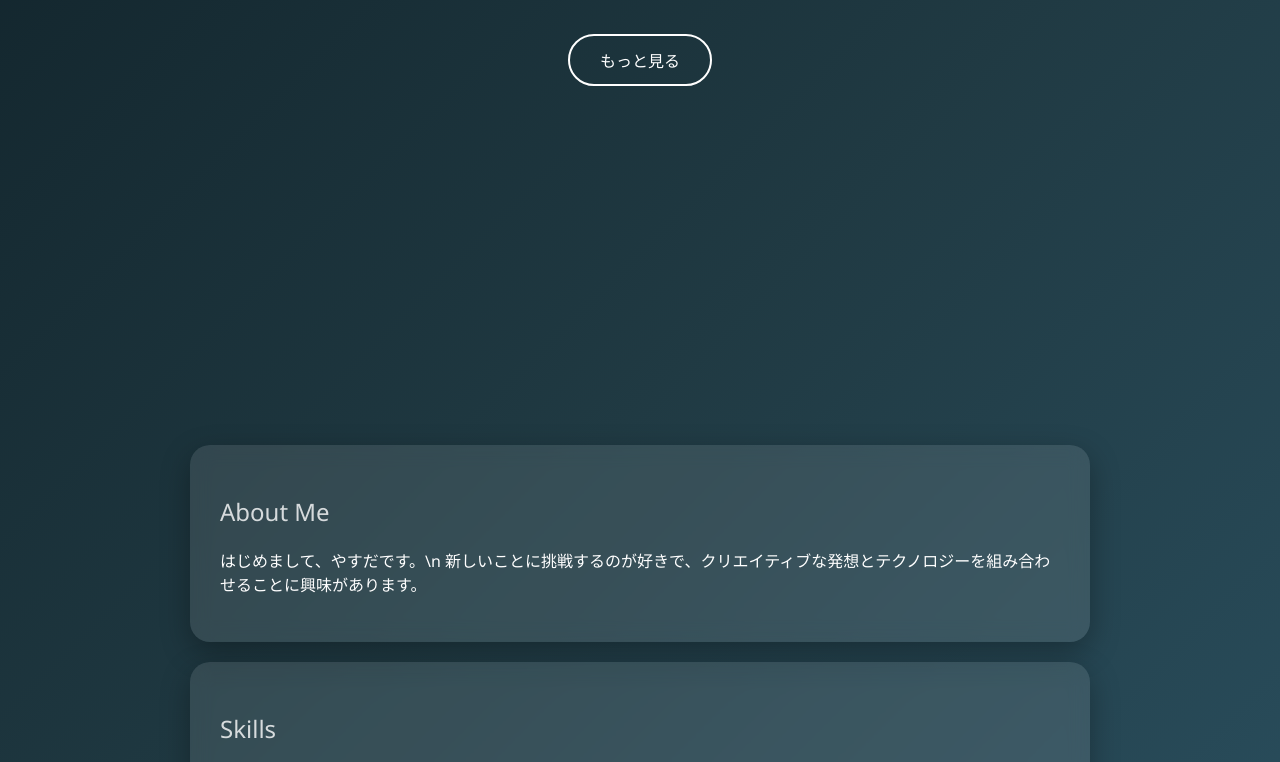
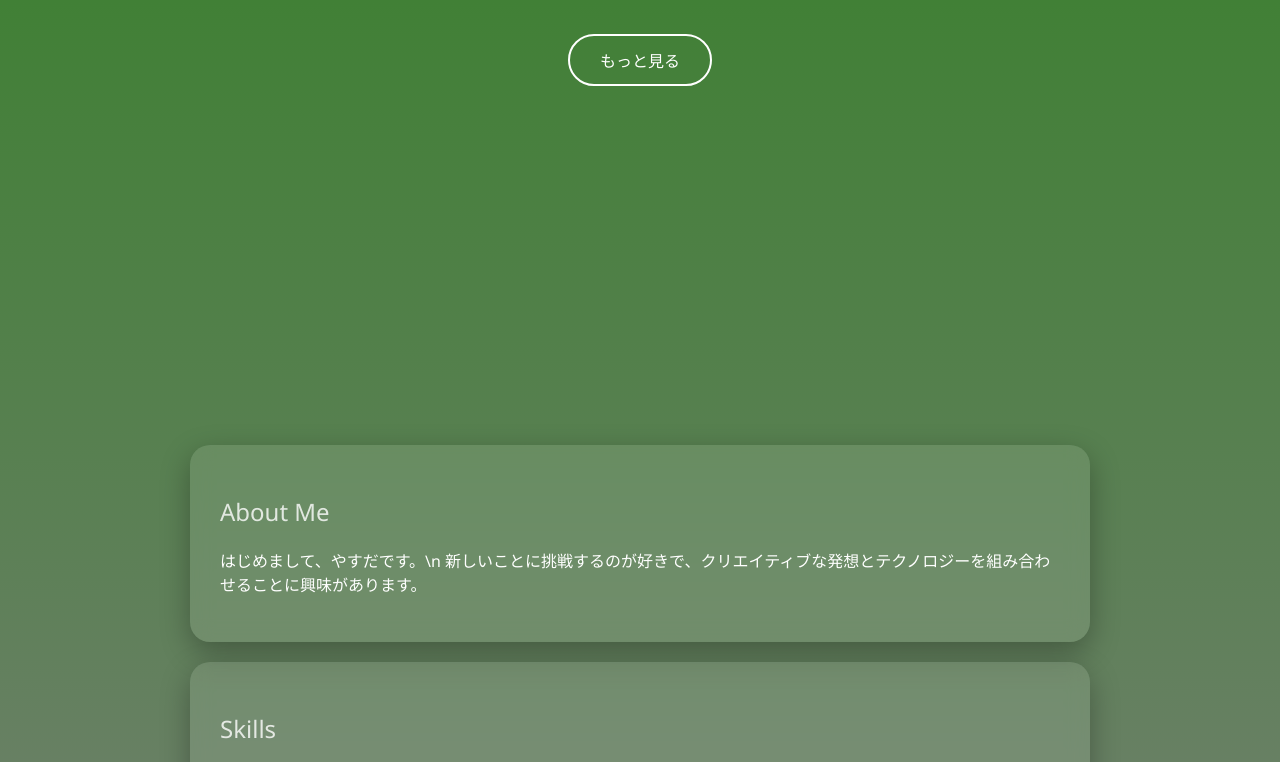
Before and after one commit to yskz2718/yskz31415, a plain HTML site: page index.html in a window 1280 px wide. Shown: the part 435-1197 px from the top of the page. Drawn offline with Linux system fonts and the light colour scheme.

Commit message:
Update index.html

```diff
--- a/index.html
+++ b/index.html
@@ -8,7 +8,7 @@
     body {
       margin: 0;
       font-family: 'Segoe UI', sans-serif;
-      background: linear-gradient(135deg, #0f2027, #203a43, #2c5364);
+      background: linear-gradient(to bottom, #2b801c, gray);
       color: white;
     }
 
```
